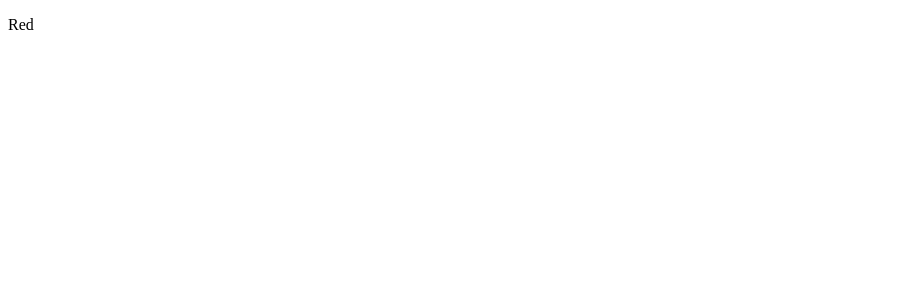
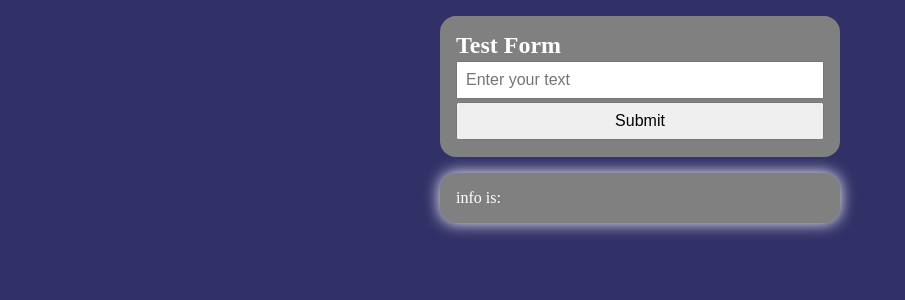
Before and after one commit to womoboy/react-daywork, a React (Create React App) app: page / in a window 1280 px wide. Shown: the top 300 px of the page, without its empty margins (0-905 px from the left). Built offline with nearby package versions, Linux system fonts and the light colour scheme.

Commit message:
create simple form

```diff
--- a/src/App.js
+++ b/src/App.js
@@ -1,30 +1,13 @@
-import React from 'react';
+import Testform from './component/testform/Testform';
+import Showinfo from './component/showinfo/Showinfo';
 
-class App extends React.Component {
-    constructor(props) {
-        super(props);
-        this.state = {favoritcolor: 'Black'};
-    }
-
-    componentDidMount() {
-        setTimeout(() => {
-            this.setState({favoritcolor: 'Red'});
-        }, 1000);
-    }
-
-    componentDidUpdate() {
-        setTimeout(() => {
-            document.getElementById('showColor').innerHTML = this.state.favoritcolor;
-        },1000);
-    }
-
-    render() {
-        return (
-            <>
-                <p id='showColor'>the color is: {this.state.favoritcolor} + update</p>
-            </>
-        )
-    }
+const App = () => {
+    return (
+        <>
+            <Testform />
+            <Showinfo />
+        </>
+    )
 }
 
-export default App
+export default App;
--- /dev/null
+++ b/src/component/showinfo/Showinfo.js
@@ -0,0 +1,11 @@
+import './Showinfo.scss';
+
+const Showinfo = () => {
+    return (
+        <>
+            <p id="show-info">info is: {}</p>
+        </>
+    )
+}
+
+export default Showinfo;
--- /dev/null
+++ b/src/component/showinfo/Showinfo.scss
@@ -0,0 +1,13 @@
+$gray: gray;
+$white: white;
+
+#show-info {
+    margin: auto;
+    width: 400px;
+    background-color: gray;
+    padding: 1rem;
+    color: $white;
+    border-radius: 1rem;
+    margin-top: 1rem;
+    box-shadow: 0 0 1rem $white;
+}
--- /dev/null
+++ b/src/component/testform/Testform.js
@@ -0,0 +1,29 @@
+import './Testform.scss';
+import { useState } from 'react';
+
+const Testform = () => {
+    const[inputs, setInputs] = useState({});
+
+    const handleChange = (e) => {
+        const name = e.target.name;
+        const value = e.target.value;
+        setInputs(values => ({...values, [name]: value}));
+    }
+
+    const submitFunc = (event) => {
+        event.preventDefault();
+
+    }
+
+    return (
+        <>
+            <form id='test-form' onSubmit={submitFunc}>
+                <h2>Test Form</h2>
+                <input type="text" placeholder='Enter your text' name='text' value={inputs.text || ''} onChange={handleChange}/>
+                <input type="submit" value="Submit" />
+            </form>
+        </>
+    )
+}
+
+export default Testform;
--- /dev/null
+++ b/src/component/testform/Testform.scss
@@ -0,0 +1,18 @@
+$white: white;
+
+#test-form {
+    background-color: gray;
+    padding: 1rem;
+    display: flex;
+    flex-direction: column;
+    width: 400px;
+    margin: 1rem auto;
+    color: $white;
+    border-radius: 1rem;
+}
+
+input {
+    padding: 0.5rem;
+    margin: 0.1rem 0;
+    font-size: 16px;
+}
--- a/src/index.js
+++ b/src/index.js
@@ -2,5 +2,8 @@ import React from "react";
 import ReactDOM from 'react-dom/client';
 import App from './App';
 
+//add style
+import './index.scss';
+
 const root = ReactDOM.createRoot(document.getElementById('root'));
 root.render(<App />);
--- /dev/null
+++ b/src/index.scss
@@ -0,0 +1,11 @@
+$darkBlue: rgb(49, 49, 104);
+
+* {
+    padding: 0;
+    margin: 0;
+    box-sizing: border-box;
+}
+
+body {
+    background: $darkBlue;
+}
```
